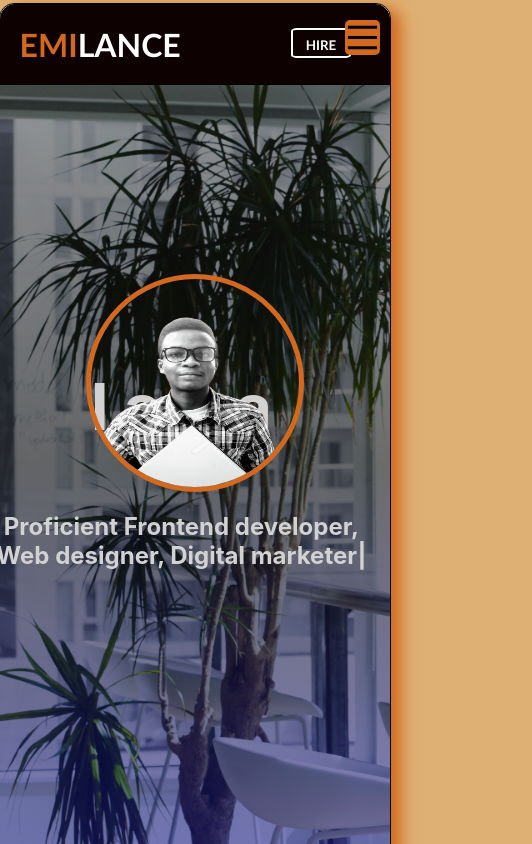
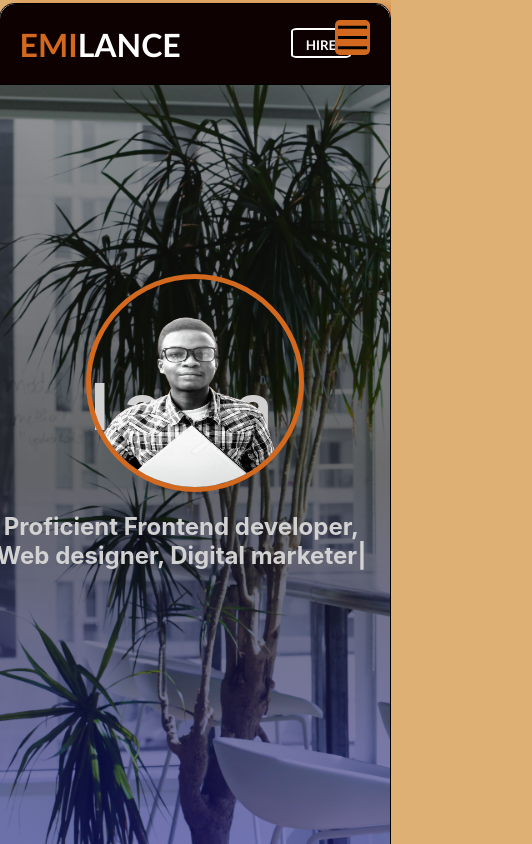
Before and after one commit to Emilance/Emmyportfolio, a React (Create React App) app: page / in a window 390 px wide. Shown: the top 844 px of the page, 532 px wide, since content can reach past the window. Built offline with nearby package versions, Linux system fonts and the light colour scheme.

Commit message:
mobile responsiveness adjusted

```diff
--- a/src/components/NavBar.css
+++ b/src/components/NavBar.css
@@ -137,7 +137,7 @@ padding :5px;
     background-color:var(--color-primary);
     border-radius: 5px;
     position: fixed;
-    right: 10px;
+    right: 20px;
     top: 20px;
 }
 
--- a/src/components/sections/page.css
+++ b/src/components/sections/page.css
@@ -371,7 +371,7 @@ transition: 1s;
 }
 
 .slider > img {
-    width:50vh ;
+    width:50vw ;
     height: 40vh;
     margin: 1.5rem;
 }
--- a/src/index.css
+++ b/src/index.css
@@ -29,6 +29,7 @@ body {
   box-shadow:10px 5px 15px  var(--color-primary)  ;
   border-radius: 15px;
   margin:3px 0 3px 0;
+  position: relative;
   background-color: var(--color-white);
 }
 
```
